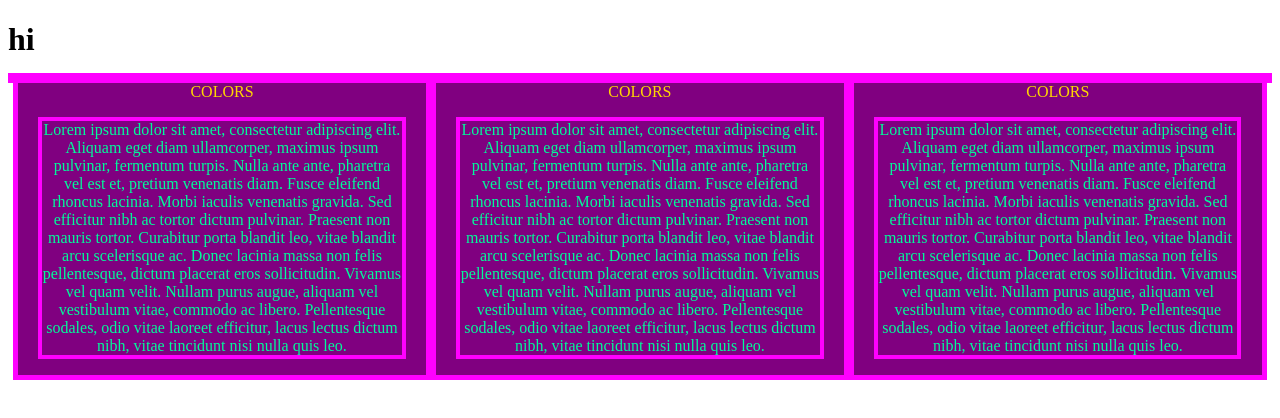
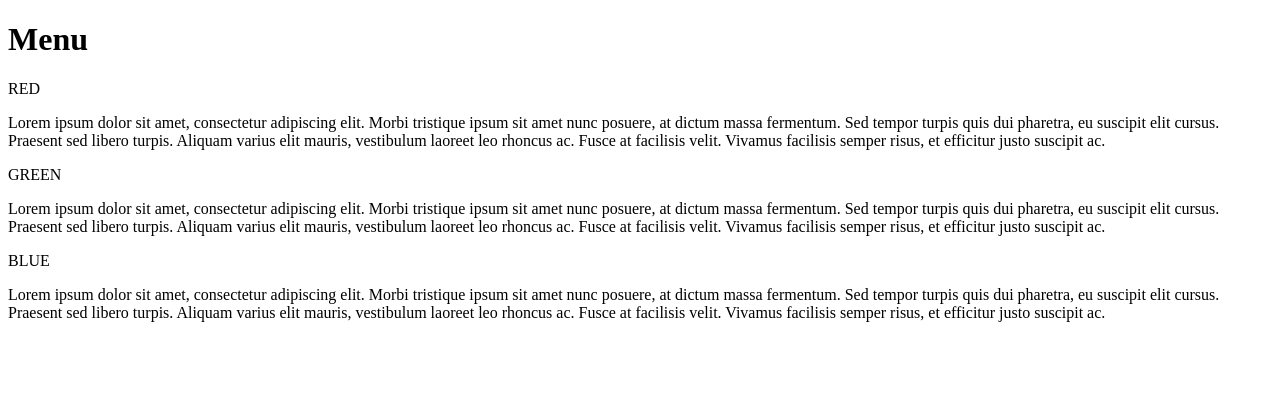
Before and after one commit to pitau1234/mod2_solution, a plain HTML site: page mod2_solution/index.html in a window 1280 px wide. Drawn offline with Linux system fonts and the light colour scheme.

Commit message:
Update index.html

```diff
--- a/mod2_solution/index.html
+++ b/mod2_solution/index.html
@@ -1,176 +1,46 @@
 <!DOCTYPE html>
-<link href = "mod2.css" rel = "stylesheet">
 <html>
 <head>
 	<meta charset="utf-8">
-    <meta name ="veiwpoint" content ="width =device-width initial-scale =1">
-    <title>mod 2 solution</title>
-    <style>
-    * {
-    box-sizing :border-box;
-    }
-    p {
-        border: 4px solid #FF00FF;
-        width: 90%;
-        margin-right: auto;
-        margin-left: auto;
-        color: #00FA9A;
-    }
-    h1 {
-    margin-bottom: 15px;
-    }
-    .row {
-    width: 100%;
-    }
-    div {
-        background-color: #800080;
-        color:#FFD700;
-        text-align: center;
-        border: 5px solid #FF00FF;
-        padding: 2px :
-        margin-top: 200px;
-    }
-    /*****desktop*****/
-      @media (min-width:1200px) {
-    .col-lg-1,.col-lg-2,.col-lg-3,.col-lg-4,.col-lg-5,.col-lg-6,.col-lg-7,.col-lg-8,.col-lg-9,.col-lg-10,.col-lg-11,.col-lg-12
-    {
-    float: left;
-    }
-    .col-lg-1 {
-    width: 8.33%;
-    }
-    .col-lg-2 {
-    width: 16.66%;
-    }
-    .col-lg-3 {
-    width: 25%;
-    }
-    .col-lg-4 {
-    width: 33.33%;
-    }
-    .col-lg-5 {
-    width: 41.66%;
-    }
-    .col-lg-6 {
-    width: 50%;
-    }
-    .col-lg-7 {
-    width: 58.33%;
-    }
-    .col-lg-8 {
-    width: 66.66%;
-    }
-    .col-lg-9 {
-    width: 75%;
-    }
-    .col-lg-10 {
-    width: 83.33%;
-    }
-    .col-lg-11 {
-    width: 91.66%;
-    }
-    .col-lg-12 {
-    width: 100%;
-    }
-      }
-    /*****tablet*****/
-      @media (min-width:992px) and (max-width:1199px) {
-    .col-md-1,.col-md-2,.col-md-3,.col-md-4,.col-md-5,.col-md-6,.col-md-7,.col-md-8,.col-md-9,.col-md-10,.col-md-11,.col-md-12
-    {
-    float: left;
-    }
-    .col-md-1 {
-    width: 8.33%;
-    }
-    .col-md-2 {
-    width: 16.66%;
-    }
-    .col-md-3 {
-    width: 25%;
-    }
-    .col-md-4 {
-    width: 33.33%;
-    }
-    .col-md-5 {
-    width: 41.66%;
-    }
-    .col-md-6 {
-    width: 50%;
-    }
-    .col-md-7 {
-    width: 58.33%;
-    }
-    .col-md-8 {
-    width: 66.66%;
-    }
-    .col-md-9 {
-    width: 75%;
-    }
-    .col-md-10 {
-    width: 83.33%;
-    }
-    .col-md-11 {
-    width: 91.66%;
-    }
-    .col-md-12 {
-    width: 100%;
-    }
-      }
 
-    </style>
+	<meta name="viewport" content="width=device-width, initial-scale=1">
+
+	<link href="css" rel="stylesheet">
+	<title>Module 2 Solution</title>
 </head>
-    <body >
-     <h1 id ="h0">hi</h1>
+<body>
+	<h1>Menu</h1>
 	<div class="row">
-      <div class ="col-lg-4 col-md-6">COLORS
+    	<div class="container col-lg-4 col-md-6 col-sm-12">
+    		<section>
+        		<div id="red">
+        			RED
+        		</div>
         		<p>
-              Lorem ipsum dolor sit amet, consectetur adipiscing elit.
-          Aliquam eget diam ullamcorper, maximus ipsum pulvinar, fermentum turpis.
-          Nulla ante ante, pharetra vel est et, pretium venenatis diam.
-          Fusce eleifend rhoncus lacinia.
-          Morbi iaculis venenatis gravida.
-          Sed efficitur nibh ac tortor dictum pulvinar.
-          Praesent non mauris tortor.
-          Curabitur porta blandit leo, vitae blandit arcu scelerisque ac.
-          Donec lacinia massa non felis pellentesque, dictum placerat eros sollicitudin.
-          Vivamus vel quam velit.
-          Nullam purus augue, aliquam vel vestibulum vitae, commodo ac libero.
-          Pellentesque sodales, odio vitae laoreet efficitur, lacus lectus dictum nibh, vitae tincidunt nisi nulla quis leo.
-      </p></div>
-      <div class ="col-lg-4 col-md-6">COLORS
-
+        			Lorem ipsum dolor sit amet, consectetur adipiscing elit. Morbi tristique ipsum sit amet nunc posuere, at dictum massa fermentum. Sed tempor turpis quis dui pharetra, eu suscipit elit cursus. Praesent sed libero turpis. Aliquam varius elit mauris, vestibulum laoreet leo rhoncus ac. Fusce at facilisis velit. Vivamus facilisis semper risus, et efficitur justo suscipit ac.
+        		</p>
+    		</section>
+    	</div>
+    	<div class="container col-lg-4 col-md-6 col-sm-12">
+    		<section>
+        		<div id="green">
+        			GREEN
+        		</div>
         		<p>
-         Lorem ipsum dolor sit amet, consectetur adipiscing elit.
-          Aliquam eget diam ullamcorper, maximus ipsum pulvinar, fermentum turpis.
-          Nulla ante ante, pharetra vel est et, pretium venenatis diam.
-          Fusce eleifend rhoncus lacinia.
-          Morbi iaculis venenatis gravida.
-          Sed efficitur nibh ac tortor dictum pulvinar.
-          Praesent non mauris tortor.
-          Curabitur porta blandit leo, vitae blandit arcu scelerisque ac.
-          Donec lacinia massa non felis pellentesque, dictum placerat eros sollicitudin.
-          Vivamus vel quam velit.
-          Nullam purus augue, aliquam vel vestibulum vitae, commodo ac libero.
-          Pellentesque sodales, odio vitae laoreet efficitur, lacus lectus dictum nibh, vitae tincidunt nisi nulla quis leo.
+        			Lorem ipsum dolor sit amet, consectetur adipiscing elit. Morbi tristique ipsum sit amet nunc posuere, at dictum massa fermentum. Sed tempor turpis quis dui pharetra, eu suscipit elit cursus. Praesent sed libero turpis. Aliquam varius elit mauris, vestibulum laoreet leo rhoncus ac. Fusce at facilisis velit. Vivamus facilisis semper risus, et efficitur justo suscipit ac.
         		</p>
+    		</section>
     	</div>
-      <div class ="col-lg-4 col-md-12">COLORS
+    	<div class="container col-lg-4 col-md-12 col-sm-12">
+    		<section>
+        		<div id="blue">
+        			BLUE
+        		</div>
         		<p>
-          Lorem ipsum dolor sit amet, consectetur adipiscing elit.
-          Aliquam eget diam ullamcorper, maximus ipsum pulvinar, fermentum turpis.
-          Nulla ante ante, pharetra vel est et, pretium venenatis diam.
-          Fusce eleifend rhoncus lacinia.
-          Morbi iaculis venenatis gravida.
-          Sed efficitur nibh ac tortor dictum pulvinar.
-          Praesent non mauris tortor.
-          Curabitur porta blandit leo, vitae blandit arcu scelerisque ac.
-          Donec lacinia massa non felis pellentesque, dictum placerat eros sollicitudin.
-          Vivamus vel quam velit.
-          Nullam purus augue, aliquam vel vestibulum vitae, commodo ac libero.
-          Pellentesque sodales, odio vitae laoreet efficitur, lacus lectus dictum nibh, vitae tincidunt nisi nulla quis leo.
+        			Lorem ipsum dolor sit amet, consectetur adipiscing elit. Morbi tristique ipsum sit amet nunc posuere, at dictum massa fermentum. Sed tempor turpis quis dui pharetra, eu suscipit elit cursus. Praesent sed libero turpis. Aliquam varius elit mauris, vestibulum laoreet leo rhoncus ac. Fusce at facilisis velit. Vivamus facilisis semper risus, et efficitur justo suscipit ac.
         		</p>
+    		</section>
     	</div>
 	</div>
-
 </body>
 </html>
```
Lines whose indentation alone changed are shown as unchanged.
